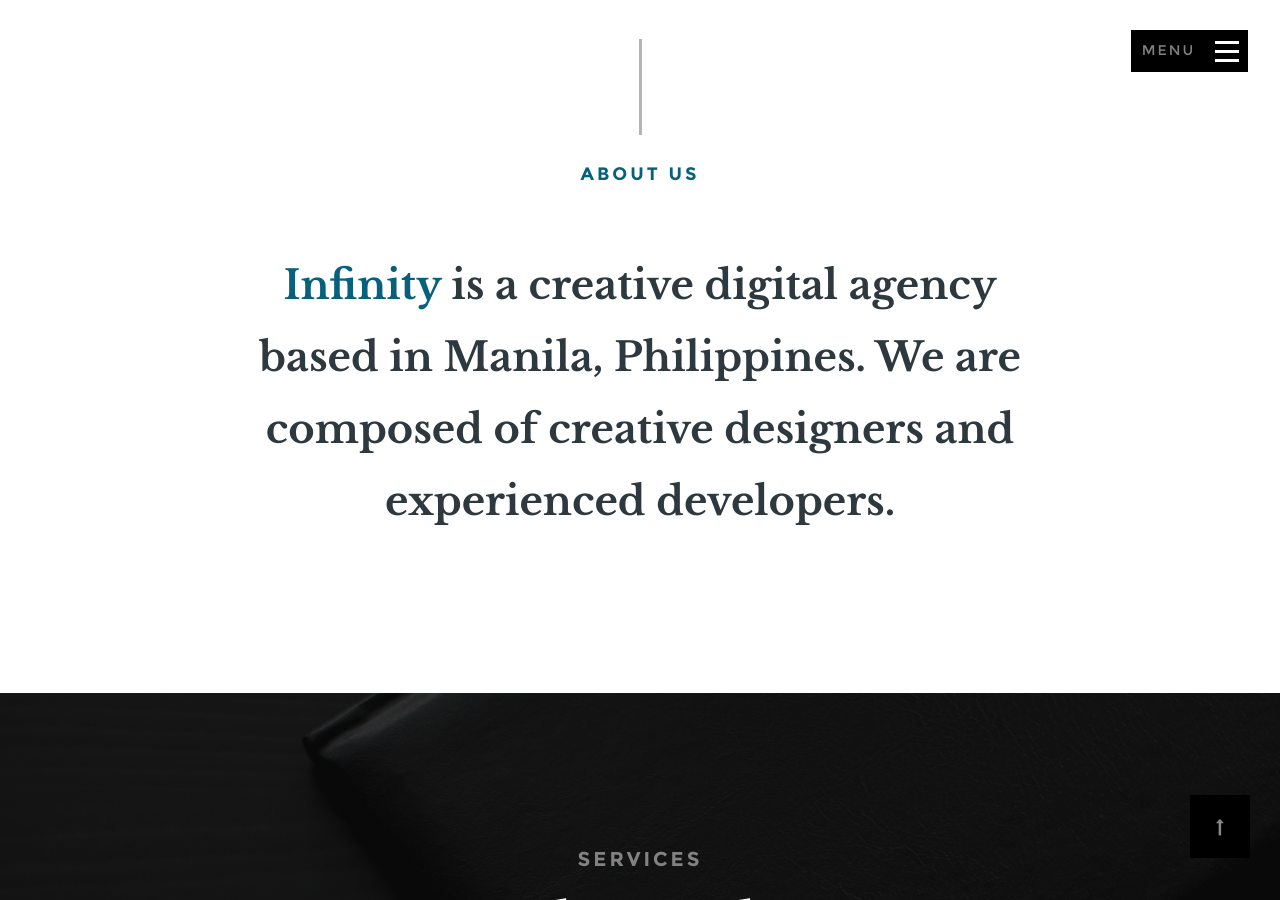
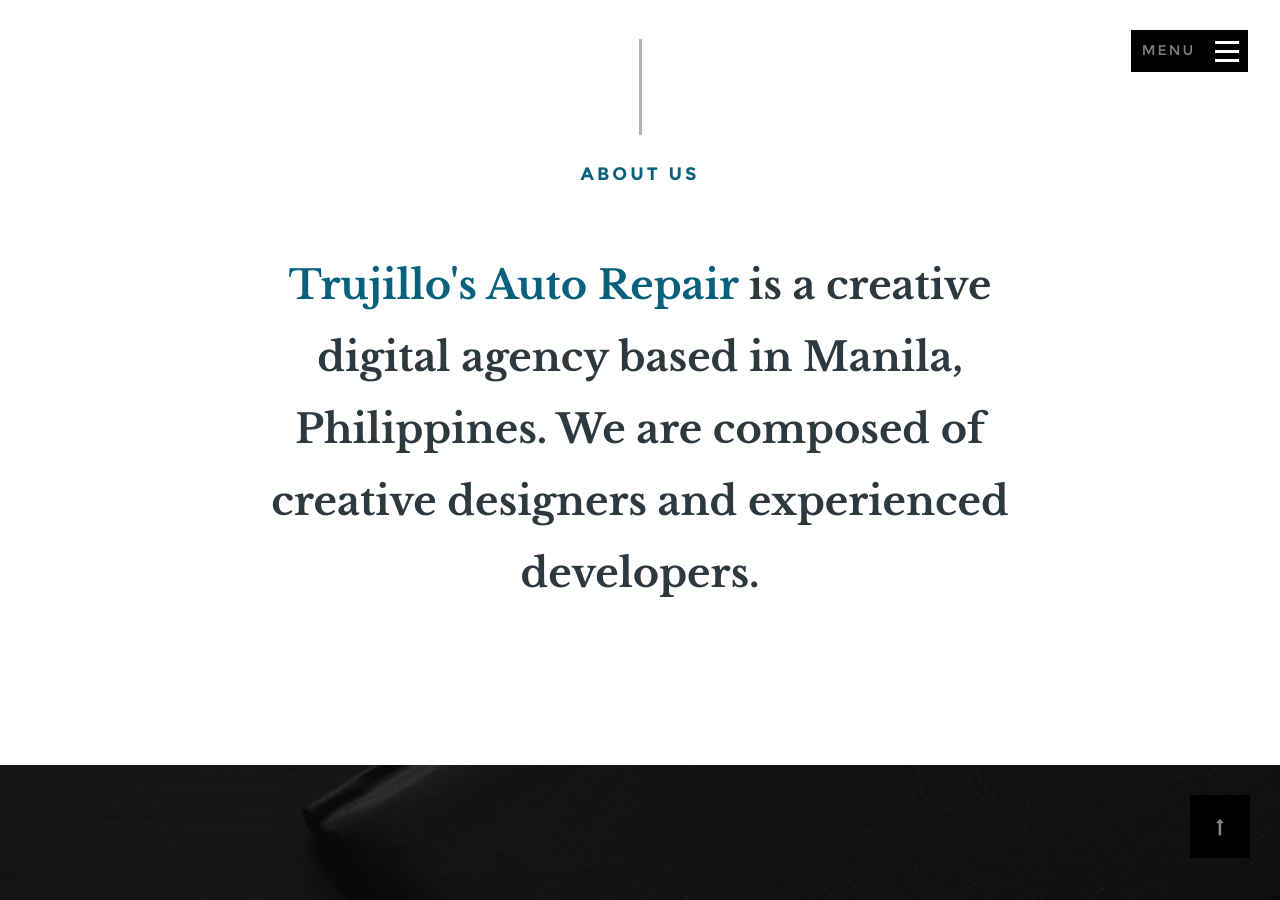
Before and after one commit to julioarhernandez/trujillosrepairs, a Jekyll site: the page built from pages/index.html, in a window 1280 px wide and 900 px high, scrolled down 903 px. Built offline with Jekyll 4.4.1, drawn with Linux system fonts in a browser that asks for light colours; some web fonts are replaced.

Commit message:
Update Pages “home”

```diff
--- a/_data/home/home.yml
+++ b/_data/home/home.yml
@@ -1,165 +1,166 @@
 header:
-  subtitle: 'We are Trujillos Repairs'
-  title: ' We Craft Stunning<br/>Digital Experiences.'
   button:
     href: '#about'
-    text: 'Learn More'
+    text: Learn More
+  subtitle: We are Trujillos Repairs
+  title: ' We Craft Stunning<br/>Digital Experiences.'
 about:
-  title: 'about us'
+  content: "<span>Trujillo's Auto Repair</span> is a creative digital agency based in Manila, Philippines. We are composed of creative designers and experienced developers.\t"
+  title: about us
+services:
   content: >-
-          <span>Infinity</span> is a creative digital agency based in Manila, Philippines. We are composed of creative designers and experienced developers.
-services:
-  subtitle: 'Services'
-  title: 'What we do'
+    Lorem ipsum Elit ut consequat veniam eu nulla nulla reprehenderit
+    reprehenderit sit velit in cupidatat ex aliquip ut cupidatat Excepteur
+    tempor id irure sed dolore sint sunt voluptate ullamco nulla qui Duis qui
+    culpa voluptate enim ea aute qui veniam in irure et nisi nostrud deserunt
+    est officia minim.
+  items:
+    - content: >-
+        <p>Sed ut perspiciatis unde omnis iste natus error sit voluptatem
+        accusantium doloremque laudantium, totam rem aperiam, eaque ipsa quae ab
+        illo inventore veritatis et quasi architecto beatae vitae dicta sunt
+        explicabo. Nemo enim ipsam voluptatem quia voluptas sit aspernatur aut
+        odit aut fugit.</p>
+      icon: icon-paint-brush
+      title: Branding
+    - content: >-
+        <p>Sed ut perspiciatis unde omnis iste natus error sit voluptatem
+        accusantium doloremque laudantium, totam rem aperiam, eaque ipsa quae ab
+        illo inventore veritatis et quasi architecto beatae vitae dicta sunt
+        explicabo. Nemo enim ipsam voluptatem quia voluptas sit aspernatur aut
+        odit aut fugit.</p>
+      icon: icon-earth
+      title: Web Design
+    - content: >-
+        <p>Sed ut perspiciatis unde omnis iste natus error sit voluptatem
+        accusantium doloremque laudantium, totam rem aperiam, eaque ipsa quae ab
+        illo inventore veritatis et quasi architecto beatae vitae dicta sunt
+        explicabo. Nemo enim ipsam voluptatem quia voluptas sit aspernatur aut
+        odit aut fugit.</p>
+      icon: icon-lego-block
+      title: Web Development
+    - content: >-
+        <p>Sed ut perspiciatis unde omnis iste natus error sit voluptatem
+        accusantium doloremque laudantium, totam rem aperiam, eaque ipsa quae ab
+        illo inventore veritatis et quasi architecto beatae vitae dicta sunt
+        explicabo. Nemo enim ipsam voluptatem quia voluptas sit aspernatur aut
+        odit aut fugit.</p>
+      icon: icon-megaphone
+      title: Marketing
+  subtitle: Services
+  title: What we do
+portfolio:
   content: >-
-          Lorem ipsum Elit ut consequat veniam eu nulla nulla reprehenderit reprehenderit sit velit in cupidatat ex aliquip ut cupidatat Excepteur tempor id irure sed dolore sint sunt voluptate ullamco nulla qui Duis qui culpa voluptate enim ea aute qui veniam in irure et nisi nostrud deserunt est officia minim.
+    Lorem ipsum Elit ut consequat veniam eu nulla nulla reprehenderit
+    reprehenderit sit velit in cupidatat ex aliquip ut cupidatat Excepteur
+    tempor id irure sed dolore sint sunt voluptate ullamco nulla qui Duis qui
+    culpa voluptate enim ea aute qui veniam in irure et nisi nostrud deserunt
+    est officia minim.
   items:
-    -
-      title: Branding
-      icon: icon-paint-brush
+    - content: >-
+        Lorem ipsum Dolor deserunt labore sint officia. Magna et aute enim
+        proident tempor sunt quis nulla voluptate fugiat velit.
+      data-src: images/portfolio/gallery/g-shutterbug.jpg
+      link: 'https://www.behance.net/'
+      src: images/portfolio/shutterbug.jpg
+      subtitle: Web Development
+    - content: >-
+        Lorem ipsum Dolor deserunt labore sint officia. Magna et aute enim
+        proident tempor sunt quis nulla voluptate fugiat velit.
+      data-src: images/portfolio/gallery/g-yellowwall.jpg
+      link: 'https://www.behance.net/'
+      src: images/portfolio/yellowwall.jpg
+      subtitle: Web Development
+    - content: >-
+        Lorem ipsum Dolor deserunt labore sint officia. Magna et aute enim
+        proident tempor sunt quis nulla voluptate fugiat velit.
+      data-src: images/portfolio/gallery/g-architecture.jpg
+      link: 'https://www.behance.net/'
+      src: images/portfolio/architecture.jpg
+      subtitle: Web Development
+    - content: >-
+        Lorem ipsum Dolor deserunt labore sint officia. Magna et aute enim
+        proident tempor sunt quis nulla voluptate fugiat velit.
+      data-src: images/portfolio/gallery/g-minimalismo.jpg
+      link: 'https://www.behance.net/'
+      src: images/portfolio/minimalismo.jpg
+      subtitle: Web Development
+    - content: >-
+        Lorem ipsum Dolor deserunt labore sint officia. Magna et aute enim
+        proident tempor sunt quis nulla voluptate fugiat velit.
+      data-src: images/portfolio/gallery/g-skaterboy.jpg
+      link: 'https://www.behance.net/'
+      src: images/portfolio/skaterboy.jpg
+      subtitle: Web Development
+    - content: >-
+        Lorem ipsum Dolor deserunt labore sint officia. Magna et aute enim
+        proident tempor sunt quis nulla voluptate fugiat velit.
+      data-src: images/portfolio/gallery/g-salad.jpg
+      link: 'https://www.behance.net/'
+      src: images/portfolio/salad.jpg
+      subtitle: Web Development
+  subtitle: Showcase
+  title: See Our Featured Projects.
+testimonials:
+  items:
+    - avatar: images/avatars/user-02.jpg
       content: >-
-              <p>Sed ut perspiciatis unde omnis iste natus error sit voluptatem accusantium doloremque laudantium, totam rem aperiam, eaque ipsa quae ab illo inventore veritatis et quasi architecto beatae vitae dicta sunt explicabo. Nemo enim ipsam voluptatem quia voluptas sit aspernatur aut odit aut fugit.</p>
-    -
-      title: Web Design
-      icon: icon-earth
+        Your work is going to fill a large part of your life, and the only way
+        to be truly satisfied is to do what you believe is great work. And the
+        only way to do great work is to love what you do. If you haven't found
+        it yet, keep looking. Don't settle. As with all matters of the heart,
+        you'll know when you find it.
+      name: Steve Jobs
+      position: 'CEO, Apple.'
+    - avatar: images/avatars/user-03.jpg
       content: >-
-              <p>Sed ut perspiciatis unde omnis iste natus error sit voluptatem accusantium doloremque laudantium, totam rem aperiam, eaque ipsa quae ab illo inventore veritatis et quasi architecto beatae vitae dicta sunt explicabo. Nemo enim ipsam voluptatem quia voluptas sit aspernatur aut odit aut fugit.</p>
-    -
-      title: Web Development
-      icon: icon-lego-block
-      content: >-
-              <p>Sed ut perspiciatis unde omnis iste natus error sit voluptatem accusantium doloremque laudantium, totam rem aperiam, eaque ipsa quae ab illo inventore veritatis et quasi architecto beatae vitae dicta sunt explicabo. Nemo enim ipsam voluptatem quia voluptas sit aspernatur aut odit aut fugit.</p>
-    -
-      title: Marketing
-      icon: icon-megaphone
-      content: >-
-              <p>Sed ut perspiciatis unde omnis iste natus error sit voluptatem accusantium doloremque laudantium, totam rem aperiam, eaque ipsa quae ab illo inventore veritatis et quasi architecto beatae vitae dicta sunt explicabo. Nemo enim ipsam voluptatem quia voluptas sit aspernatur aut odit aut fugit.</p>
-portfolio:
-  subtitle: 'Showcase'
-  title: 'See Our Featured Projects.'
+        Your work is going to fill a large part of your life, and the only way
+        to be truly satisfied is to do what you believe is great work. And the
+        only way to do great work is to love what you do. If you haven't found
+        it yet, keep looking. Don't settle. As with all matters of the heart,
+        you'll know when you find it.
+      name: Steve Jobs
+      position: 'CEO, Apple.'
+  title: What They Say About Us.
+clients:
+  - alt: mozilla
+    src: images/clients/mozilla.png
+  - alt: mozilla
+    src: images/clients/bower.png
+  - alt: mozilla
+    src: images/clients/codepen.png
+  - alt: mozilla
+    src: images/clients/envato.png
+  - alt: mozilla
+    src: images/clients/firefox.png
+  - alt: mozilla
+    src: images/clients/grunt.png
+  - alt: mozilla
+    src: images/clients/evernote.png
+  - alt: mozilla
+    src: images/clients/github.png
+  - alt: mozilla
+    src: images/clients/joomla.png
+  - alt: mozilla
+    src: images/clients/jQuery.png
+  - alt: mozilla
+    src: images/clients/wordpress.png
+contact:
+  action-title: Send Us A Message
   content: >-
-          Lorem ipsum Elit ut consequat veniam eu nulla nulla reprehenderit reprehenderit sit velit in cupidatat ex aliquip ut cupidatat Excepteur tempor id irure sed dolore sint sunt voluptate ullamco nulla qui Duis qui culpa voluptate enim ea aute qui veniam in irure et nisi nostrud deserunt est officia minim.
-  items:
-    -
-      data-src: images/portfolio/gallery/g-shutterbug.jpg
-      src: images/portfolio/shutterbug.jpg
-      subtitle: "Web Development"
-      title: "Shutterbug"
-      link: "https://www.behance.net/"
-      content: >-
-              Lorem ipsum Dolor deserunt labore sint officia. Magna et aute enim proident tempor sunt quis nulla voluptate fugiat velit.
-    -
-      data-src: images/portfolio/gallery/g-yellowwall.jpg
-      src: images/portfolio/yellowwall.jpg
-      subtitle: "Web Development"
-      title: "Shutterbug"
-      link: "https://www.behance.net/"
-      content: >-
-              Lorem ipsum Dolor deserunt labore sint officia. Magna et aute enim proident tempor sunt quis nulla voluptate fugiat velit.
-    -
-      data-src: images/portfolio/gallery/g-architecture.jpg
-      src: images/portfolio/architecture.jpg
-      subtitle: "Web Development"
-      title: "Shutterbug"
-      link: "https://www.behance.net/"
-      content: >-
-              Lorem ipsum Dolor deserunt labore sint officia. Magna et aute enim proident tempor sunt quis nulla voluptate fugiat velit.
-    -
-      data-src: images/portfolio/gallery/g-minimalismo.jpg
-      src: images/portfolio/minimalismo.jpg
-      subtitle: "Web Development"
-      title: "Shutterbug"
-      link: "https://www.behance.net/"
-      content: >-
-              Lorem ipsum Dolor deserunt labore sint officia. Magna et aute enim proident tempor sunt quis nulla voluptate fugiat velit.
-    -
-      data-src: images/portfolio/gallery/g-skaterboy.jpg
-      src: images/portfolio/skaterboy.jpg
-      subtitle: "Web Development"
-      title: "Shutterbug"
-      link: "https://www.behance.net/"
-      content: >-
-              Lorem ipsum Dolor deserunt labore sint officia. Magna et aute enim proident tempor sunt quis nulla voluptate fugiat velit.
-    -
-      data-src: images/portfolio/gallery/g-salad.jpg
-      src: images/portfolio/salad.jpg
-      subtitle: "Web Development"
-      title: "Shutterbug"
-      link: "https://www.behance.net/"
-      content: >-
-              Lorem ipsum Dolor deserunt labore sint officia. Magna et aute enim proident tempor sunt quis nulla voluptate fugiat velit.
-testimonials:
-  title: "What They Say About Us."
-  items:
-    -
-      avatar: images/avatars/user-02.jpg
-      name: "Steve Jobs"
-      position: "CEO, Apple."
-      content: >-
-                Your work is going to fill a large part of your life, and the only way to be truly satisfied is to do what you believe is great work. And the only way to do great work is to love what you do. If you haven't found it yet, keep looking. Don't settle. As with all matters of the heart, you'll know when you find it.
-    -
-      avatar: images/avatars/user-03.jpg
-      name: "Steve Jobs"
-      position: "CEO, Apple."
-      content: >-
-                Your work is going to fill a large part of your life, and the only way to be truly satisfied is to do what you believe is great work. And the only way to do great work is to love what you do. If you haven't found it yet, keep looking. Don't settle. As with all matters of the heart, you'll know when you find it.
-clients:
-  -
-    src: images/clients/mozilla.png
-    alt: "mozilla"
-  -
-    src: images/clients/bower.png
-    alt: "mozilla"
-  -
-    src: images/clients/codepen.png
-    alt: "mozilla"
-  -
-    src: images/clients/envato.png
-    alt: "mozilla"
-  -
-    src: images/clients/firefox.png
-    alt: "mozilla"
-  -
-    src: images/clients/grunt.png
-    alt: "mozilla"
-  -
-    src: images/clients/evernote.png
-    alt: "mozilla"
-  -
-    src: images/clients/github.png
-    alt: "mozilla"
-  -
-    src: images/clients/joomla.png
-    alt: "mozilla"
-  -
-    src: images/clients/jQuery.png
-    alt: "mozilla"
-  -
-    src: images/clients/wordpress.png
-    alt: "mozilla"
-contact:
-  subtitle: "Contact"
-  title: "Get In Touch."
-  action-title: "Send Us A Message"
-  content: >-
-          Quisque velit nisi, pretium ut lacinia in, elementum id enim. Curabitur arcu erat, accumsan
-          id imperdiet et, porttitor at sem. Lorem ipsum dolor sit amet, consectetur adipiscing elit. Praesent
-          sapien massa, convallis a pellentesque nec, egestas non nisi.
+    Quisque velit nisi, pretium ut lacinia in, elementum id enim. Curabitur arcu
+    erat, accumsan id imperdiet et, porttitor at sem. Lorem ipsum dolor sit
+    amet, consectetur adipiscing elit. Praesent sapien massa, convallis a
+    pellentesque nec, egestas non nisi.
   form:
-    action: "https://formspree.io/rafael@trujillosrepairs.com"
+    action: 'https://formspree.io/rafael@trujillosrepairs.com'
   information:
-    title: "Contact Information"
-    subtitle: "Where to Find Us"
-    address: >-
-            1600 Amphitheatre Parkway<br>
-            Mountain View, CA<br>
-            94043 US
-    email-title: "Email Us At"
-    emails: >-
-            someone@infinitysite.com<br>
-            info@infinitysite.com
-    phone-title: "Call Us At"
-    phones: >-
-            Phone: (+63) 555 1212<br>
-            Mobile: (+63) 555 0100<br>
-            Fax: (+63) 555 0101
+    address: '1600 Amphitheatre Parkway<br> Mountain View, CA<br> 94043 US'
+    email-title: Email Us At
+    emails: someone@infinitysite.com<br> info@infinitysite.com
+    phone-title: Call Us At
+    phones: 'Phone: (+63) 555 1212<br> Mobile: (+63) 555 0100<br> Fax: (+63) 555 0101'
+    subtitle: Where to Find Us
+    title: Contact Information
+  subtitle: Contact
+  title: Get In Touch.
```
